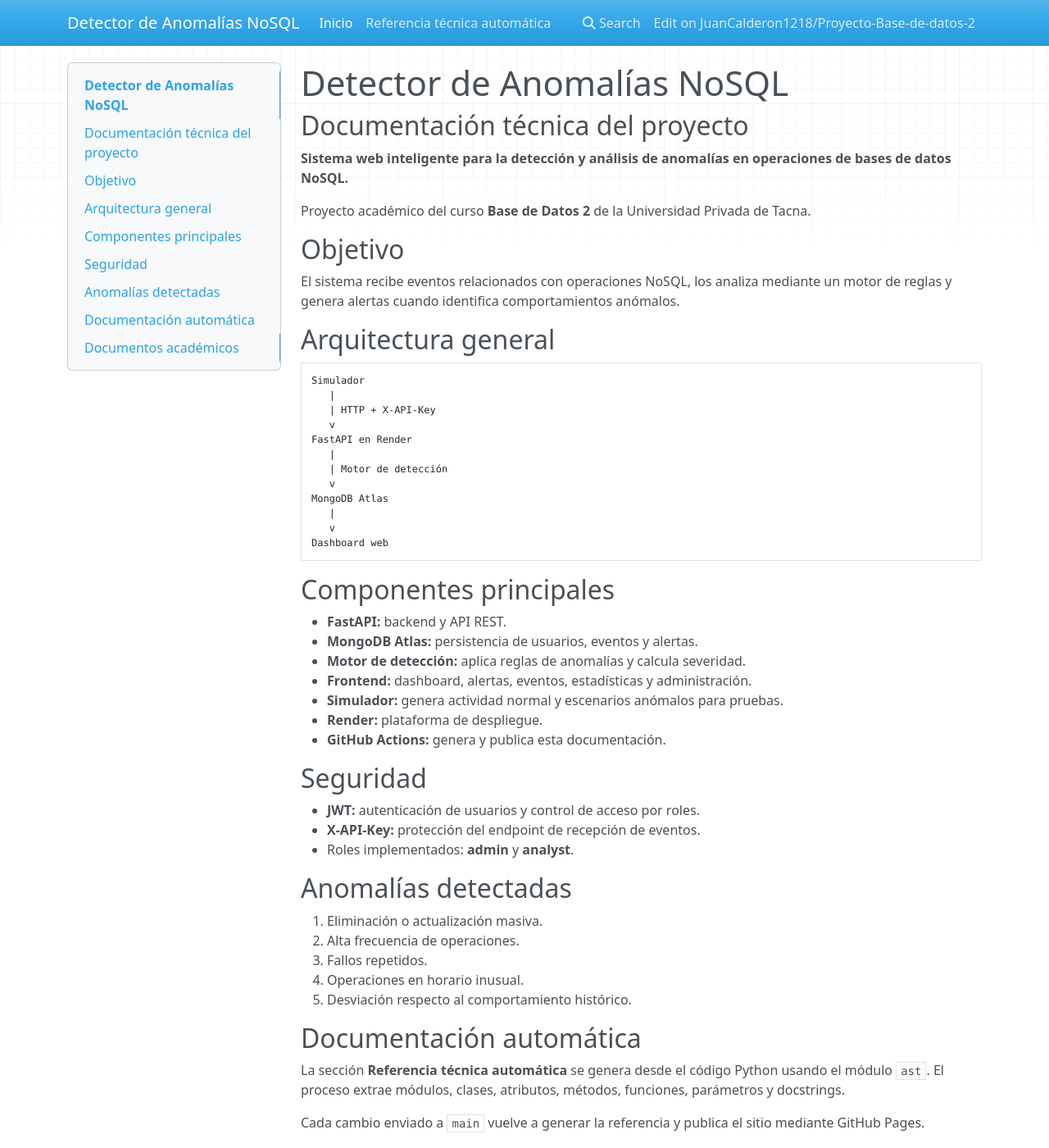
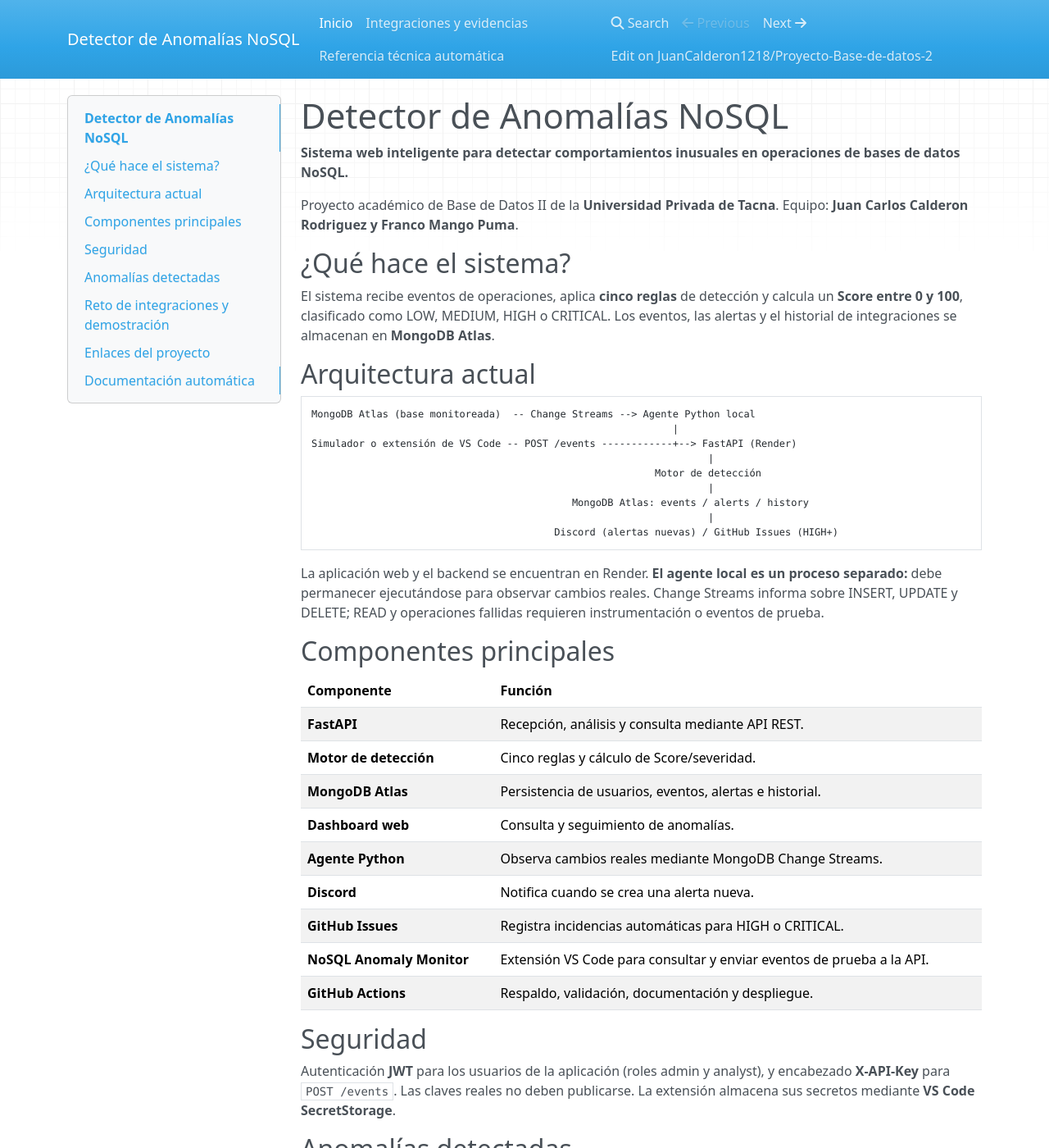
Before and after one commit to JuanCalderon1218/Proyecto-Base-de-datos-2, an MkDocs documentation site: the page built from docs/index.md, in a window 1280 px wide and 1400 px high. Shown: the whole window at 82% size. Built offline with MkDocs 1.6.1, drawn with Linux system fonts in a browser that asks for light colours; nearby versions of some CDN libraries; some of the changed text lies outside the part shown.

Commit message:
docs: actualizar README, GitHub Pages y anexo FD05 de integraciones

````diff
--- a/docs/index.md
+++ b/docs/index.md
@@ -1,62 +1,73 @@
 # Detector de Anomalías NoSQL
 
-## Documentación técnica del proyecto
+**Sistema web inteligente para detectar comportamientos inusuales en operaciones de bases de datos NoSQL.**
 
-**Sistema web inteligente para la detección y análisis de anomalías en operaciones de bases de datos NoSQL.**
+Proyecto académico de Base de Datos II de la **Universidad Privada de Tacna**. Equipo: **Juan Carlos Calderon Rodriguez y Franco Mango Puma**.
 
-Proyecto académico del curso **Base de Datos 2** de la Universidad Privada de Tacna.
+## ¿Qué hace el sistema?
 
-## Objetivo
+El sistema recibe eventos de operaciones, aplica **cinco reglas** de detección y calcula un **Score entre 0 y 100**, clasificado como LOW, MEDIUM, HIGH o CRITICAL. Los eventos, las alertas y el historial de integraciones se almacenan en **MongoDB Atlas**.
 
-El sistema recibe eventos relacionados con operaciones NoSQL, los analiza mediante un motor de reglas y genera alertas cuando identifica comportamientos anómalos.
-
-## Arquitectura general
+## Arquitectura actual
 
 ```text
-Simulador
-   |
-   | HTTP + X-API-Key
-   v
-FastAPI en Render
-   |
-   | Motor de detección
-   v
-MongoDB Atlas
-   |
-   v
-Dashboard web
+MongoDB Atlas (base monitoreada)  -- Change Streams --> Agente Python local
+                                                             |
+Simulador o extensión de VS Code -- POST /events ------------+--> FastAPI (Render)
+                                                                   |
+                                                          Motor de detección
+                                                                   |
+                                            MongoDB Atlas: events / alerts / history
+                                                                   |
+                                         Discord (alertas nuevas) / GitHub Issues (HIGH+)
 ```
+
+La aplicación web y el backend se encuentran en Render. **El agente local es un proceso separado:** debe permanecer ejecutándose para observar cambios reales. Change Streams informa sobre INSERT, UPDATE y DELETE; READ y operaciones fallidas requieren instrumentación o eventos de prueba.
 
 ## Componentes principales
 
-- **FastAPI:** backend y API REST.
-- **MongoDB Atlas:** persistencia de usuarios, eventos y alertas.
-- **Motor de detección:** aplica reglas de anomalías y calcula severidad.
-- **Frontend:** dashboard, alertas, eventos, estadísticas y administración.
-- **Simulador:** genera actividad normal y escenarios anómalos para pruebas.
-- **Render:** plataforma de despliegue.
-- **GitHub Actions:** genera y publica esta documentación.
+| Componente | Función |
+|---|---|
+| **FastAPI** | Recepción, análisis y consulta mediante API REST. |
+| **Motor de detección** | Cinco reglas y cálculo de Score/severidad. |
+| **MongoDB Atlas** | Persistencia de usuarios, eventos, alertas e historial. |
+| **Dashboard web** | Consulta y seguimiento de anomalías. |
+| **Agente Python** | Observa cambios reales mediante MongoDB Change Streams. |
+| **Discord** | Notifica cuando se crea una alerta nueva. |
+| **GitHub Issues** | Registra incidencias automáticas para HIGH o CRITICAL. |
+| **NoSQL Anomaly Monitor** | Extensión VS Code para consultar y enviar eventos de prueba a la API. |
+| **GitHub Actions** | Respaldo, validación, documentación y despliegue. |
 
 ## Seguridad
 
-- **JWT:** autenticación de usuarios y control de acceso por roles.
-- **X-API-Key:** protección del endpoint de recepción de eventos.
-- Roles implementados: **admin** y **analyst**.
+Autenticación **JWT** para los usuarios de la aplicación (roles admin y analyst), y encabezado **X-API-Key** para `POST /events`. Las claves reales no deben publicarse. La extensión almacena sus secretos mediante **VS Code SecretStorage**.
 
 ## Anomalías detectadas
 
-1. Eliminación o actualización masiva.
+1. Operaciones masivas (UPDATE / DELETE).
 2. Alta frecuencia de operaciones.
 3. Fallos repetidos.
-4. Operaciones en horario inusual.
+4. Actividad en horario inusual.
 5. Desviación respecto al comportamiento histórico.
+
+## Reto de integraciones y demostración
+
+Se implementaron **Discord** y **GitHub Issues** como integraciones automáticas del backend. Además, la extensión propia para **Visual Studio Code** se conecta a FastAPI para mostrar eventos, alertas, el Score y su historial; también envía eventos controlados.
+
+En una prueba observada, la extensión generó un evento DELETE **sintético** de 1 500 registros: `MASS_DELETE`, Score **75**, severidad **CRITICAL**, con envío a Discord y creación de [GitHub Issue #6](https://github.com/JuanCalderon1218/Proyecto-Base-de-datos-2/issues/6). **El evento simulado no borra documentos reales**.
+
+Consulta la [guía de integraciones](integraciones.md) para la arquitectura, las pruebas y la distinción entre monitoreo real y simulación.
+
+## Enlaces del proyecto
+
+- [Repositorio completo](https://github.com/JuanCalderon1218/Proyecto-Base-de-datos-2)
+- [Extensión y guía de instalación de VS Code](https://github.com/JuanCalderon1218/Proyecto-Base-de-datos-2/tree/main/vscode-extension)
+- [Aplicación web en Render](https://detector-anomalias-nosql.onrender.com)
+- [API Swagger](https://detector-anomalias-nosql.onrender.com/docs)
+- [Documentación académica e informe final FD05](https://github.com/JuanCalderon1218/Proyecto-Base-de-datos-2/tree/main/Documentacion)
+- [Anexo FD05 del reto de integraciones](https://github.com/JuanCalderon1218/Proyecto-Base-de-datos-2/blob/main/Documentacion/FD05_Anexo_Integraciones_CALDERON_MANGO_2026.md)
+- [GitHub Issues](https://github.com/JuanCalderon1218/Proyecto-Base-de-datos-2/issues)
 
 ## Documentación automática
 
-La sección **Referencia técnica automática** se genera desde el código Python usando el módulo `ast`. El proceso extrae módulos, clases, atributos, métodos, funciones, parámetros y docstrings.
-
-Cada cambio enviado a `main` vuelve a generar la referencia y publica el sitio mediante GitHub Pages.
-
-## Documentos académicos
-
-Los documentos de Visión, Factibilidad, SRS y SAD se encuentran en la carpeta `Documentacion/` del repositorio.
+La referencia técnica se genera automáticamente desde el código Python mediante `ast` y se publica con GitHub Pages. Este apartado introductorio y la [guía de integraciones](integraciones.md) se mantienen en `docs/`.
--- a/mkdocs.yml
+++ b/mkdocs.yml
@@ -8,9 +8,11 @@ theme:
 
 nav:
   - Inicio: index.md
+  - Integraciones y evidencias: integraciones.md
   - Referencia técnica automática: referencia_api.md
 
 markdown_extensions:
   - toc:
       permalink: true
   - fenced_code
+  - tables
````
Also changed, not shown: Documentacion/FD05_Anexo_Integraciones_CALDERON_MANGO_2026.md (added, +64 -0 lines), README.md (+55 -13 lines), docs/integraciones.md (added, +99 -0 lines), reporte-documentacion.md (+3 -2 lines), 1 other file.
